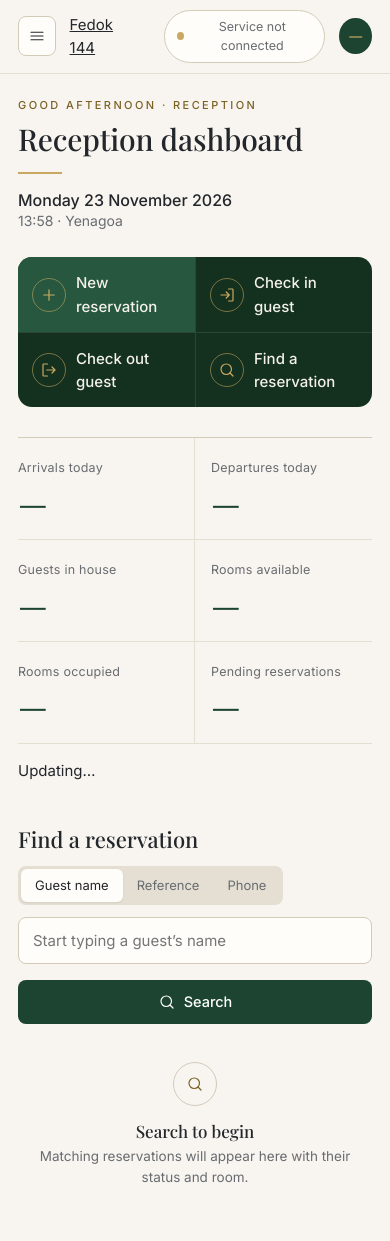
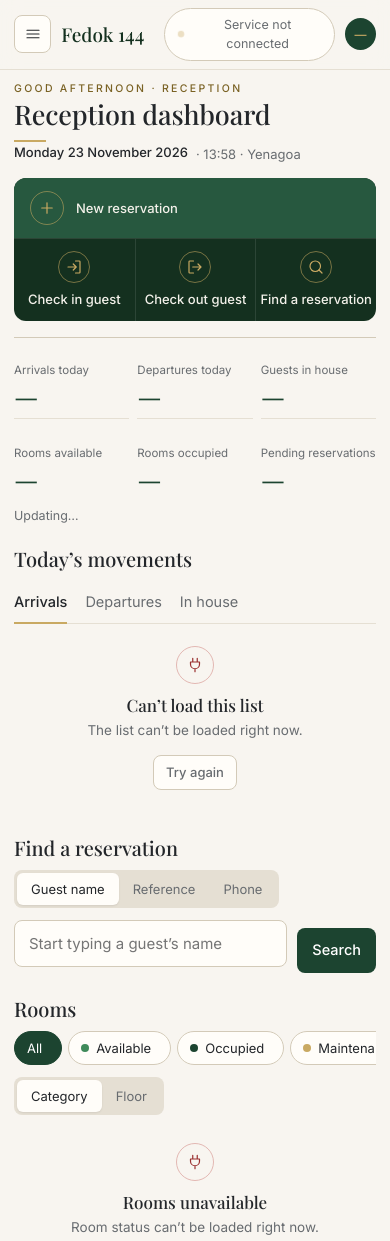
Before and after one commit to Lawrenceebialex/FedokHotel, a plain HTML site: page desk/index.html in a window 390 px wide. Shown: the top 1241 px of the page. Drawn offline with nearby package versions, Linux system fonts and the light colour scheme.

Commit message:
Staff dashboard: refined design system (connection pill, room chips, mobile layout)

```diff
--- a/desk/staff.css
+++ b/desk/staff.css
@@ -47,6 +47,7 @@ svg.i{width:18px;height:18px;fill:none;stroke:currentColor;stroke-width:1.6;stro
 .top .crumb b{color:var(--ink);font-weight:500}
 .top .sp{flex:1}
 .menu-btn{display:none}
+.top-brand{display:none;font:500 19px/1 var(--serif);color:var(--forest-800);text-decoration:none;white-space:nowrap}
 .search-mini{display:flex;align-items:center;gap:8px;padding:8px 12px;min-width:240px;background:var(--paper);border:1px solid var(--line);border-radius:99px;color:var(--muted);font-size:13.5px;cursor:text}
 .search-mini kbd{margin-left:auto;font:500 11px var(--sans);border:1px solid var(--line-strong);border-radius:5px;padding:1px 6px}
 .avatar{width:36px;height:36px;border-radius:50%;display:grid;place-items:center;background:var(--forest-700);color:var(--brass);font:500 13px var(--sans)}
@@ -60,7 +61,7 @@ h1::after{content:"";display:block;width:44px;height:2px;background:var(--brass)
 h2{font:500 22px/1.2 var(--serif)}
 .sec-h{display:flex;align-items:baseline;justify-content:space-between;gap:12px;margin-bottom:14px}
 .sec-h p{font-size:13.5px;color:var(--muted)}
-.cols{display:grid;grid-template-columns:minmax(0,1.75fr) minmax(0,1fr);gap:48px;margin-top:44px}
+.cols{display:grid;grid-template-columns:minmax(0,1.3fr) minmax(0,1fr);gap:48px;margin-top:40px}
 .cols>section+section{margin-top:0}
 section.blk+section.blk{margin-top:44px}
 
@@ -74,14 +75,15 @@ section.blk+section.blk{margin-top:44px}
 .qa b{display:block;font-weight:500;font-size:15px}
 .qa small{display:block;color:rgba(243,241,234,.62);font-size:12.5px;line-height:1.35;margin-top:2px}
 
-/* stat strip */
-.stats{display:grid;grid-template-columns:repeat(6,1fr);border-top:1px solid var(--line-strong);border-bottom:1px solid var(--line)}
-.stat{padding:20px 18px 18px 0;border-right:1px solid var(--line);padding-left:18px}
-.stat:first-child{padding-left:0}.stat:last-child{border-right:0}
-.stat dt{font-size:12.5px;color:var(--muted);letter-spacing:.02em}
-.stat dd{margin:6px 0 0;font:500 34px/1.1 var(--serif);color:var(--forest-700)}
-.stat small{display:block;margin-top:6px;font-size:12px;color:var(--muted)}
-[data-state=loading] .stat dd{color:transparent;width:46px;border-radius:6px;background:linear-gradient(90deg,var(--line) 25%,#efe9dd 50%,var(--line) 75%);background-size:200% 100%;animation:sh 1.3s infinite}
+/* stat strip: one hairline, large numerals, tabular figures */
+.stats{display:grid;grid-template-columns:repeat(6,1fr);gap:0 10px;margin:0;border-top:1px solid var(--line-strong)}
+.stat{padding:16px 0 4px}
+.stat dt{display:flex;align-items:flex-end;min-height:2.6em;font-size:12px;line-height:1.3;color:var(--muted)}
+.stat dd{margin:6px 0 0;font:500 40px/1 var(--serif);color:var(--forest-700);font-variant-numeric:lining-nums tabular-nums}
+.stat dd.nodata{color:#bdb5a1}
+.stats-note{display:flex;flex-wrap:wrap;align-items:center;gap:4px 10px;min-height:22px;margin:10px 0 0;font-size:12.5px;color:var(--muted)}
+.stats-note .btn{padding:2px 10px}
+[data-state=loading] .stat dd{color:transparent;width:44px;border-radius:6px;background:linear-gradient(90deg,var(--line) 25%,#efe9dd 50%,var(--line) 75%);background-size:200% 100%;animation:sh 1.3s infinite}
 @keyframes sh{to{background-position:-200% 0}}
 
 /* ---------- components ---------- */
@@ -123,9 +125,14 @@ tbody tr:hover td{background:rgba(255,253,249,.7)}
 .badge::before{content:"";width:6px;height:6px;border-radius:50%;background:currentColor}
 .b-ok{background:var(--sage);color:var(--sage-ink)}.b-pend{background:var(--brass-soft);color:var(--brass-ink)}
 .b-bad{background:var(--danger-soft);color:var(--danger)}.b-off{background:var(--info-soft);color:var(--info-ink)}
-.pill{display:inline-flex;align-items:center;gap:8px;padding:6px 12px;border:1px solid var(--line-strong);border-radius:99px;font-size:12.5px;color:var(--muted);background:var(--paper)}
-.dot{width:8px;height:8px;border-radius:50%;background:#a9a08b}
-.pill.ok .dot{background:#3f8a5a}.pill.warn .dot{background:var(--brass)}
+.pill{display:inline-flex;align-items:center;gap:8px;padding:6px 12px;border:1px solid var(--line-strong);border-radius:99px;font:inherit;font-size:12.5px;color:var(--muted);background:var(--paper);cursor:default}
+.dot{width:8px;height:8px;border-radius:50%;background:#a9a08b;flex:none}
+.pill[data-s=connected] .dot{background:#3f8a5a}
+.pill[data-s=connecting] .dot{background:var(--brass);animation:pulse 1.1s ease-in-out infinite}
+.pill[data-s=disconnected]{color:var(--danger);border-color:#e3b8b3;cursor:pointer}
+.pill[data-s=disconnected] .dot{background:var(--danger)}
+.pill[data-s=disconnected]:hover{background:var(--danger-soft)}
+@keyframes pulse{50%{opacity:.35;transform:scale(.8)}}
 
 /* data regions: loading / empty / error / ready */
 [data-region] [data-show]{display:none}
@@ -139,15 +146,25 @@ tbody tr:hover td{background:rgba(255,253,249,.7)}
 .skel-row{height:18px;margin:18px 0;border-radius:6px;background:linear-gradient(90deg,var(--line) 25%,#efe9dd 50%,var(--line) 75%);background-size:200% 100%;animation:sh 1.3s infinite}
 
 /* room overview */
-.legend{display:flex;flex-wrap:wrap;gap:8px 16px;font-size:13px;color:var(--muted);margin-bottom:18px}
-.legend span{display:inline-flex;align-items:center;gap:7px}
-.legend i{width:10px;height:10px;border-radius:3px;background:var(--c)}
-.types{list-style:none;margin:0 0 22px;padding:0;border-top:1px solid var(--line-strong)}
-.types li{display:flex;justify-content:space-between;align-items:baseline;gap:12px;padding:13px 0;border-bottom:1px solid var(--line)}
-.types b{font-weight:500}.types small{display:block;color:var(--muted);font-size:12.5px}
-.types .n{font:500 20px var(--serif);color:var(--forest-700)}
-.rooms-grid{display:grid;grid-template-columns:repeat(auto-fill,minmax(64px,1fr));gap:8px}
-.room{padding:10px 6px;text-align:center;border-radius:8px;border:1px solid var(--line-strong);font-size:13px;background:var(--paper)}
+.room-tools{display:flex;flex-direction:column;gap:10px;margin-bottom:6px}
+.chips{display:flex;flex-wrap:wrap;gap:6px;padding-bottom:2px;scrollbar-width:none}.chips::-webkit-scrollbar{display:none}
+.chip{flex:none;display:inline-flex;align-items:center;gap:7px;padding:6px 12px;border:1px solid var(--line-strong);border-radius:99px;background:var(--paper);font-size:13px;cursor:pointer;white-space:nowrap}
+.chip i{width:8px;height:8px;border-radius:50%;background:var(--c)}
+.chip b{font-weight:500;color:var(--muted);font-variant-numeric:tabular-nums}
+.chip:hover{border-color:var(--forest-700)}
+.chip[aria-pressed=true]{background:var(--forest-700);border-color:var(--forest-700);color:#fff}.chip[aria-pressed=true] b{color:rgba(255,255,255,.78)}
+.seg-sm{margin:0;align-self:flex-start}.seg button:disabled{opacity:.45;cursor:not-allowed}
+.grp{margin-top:16px}
+.grp h3{display:flex;justify-content:space-between;padding-bottom:8px;border-bottom:1px solid var(--line);font:500 11.5px/1 var(--sans);letter-spacing:.14em;text-transform:uppercase;color:var(--muted)}
+.rooms-grid{display:grid;grid-template-columns:repeat(auto-fill,minmax(96px,1fr));gap:8px;margin:12px 0 0;padding:0;list-style:none}
+.room{--c:#a9a08b;position:relative;min-height:58px;padding:9px 8px 8px 13px;border:1px solid var(--line-strong);border-radius:8px;background:var(--paper)}
+.room::before{content:"";position:absolute;left:0;top:7px;bottom:7px;width:3px;border-radius:0 3px 3px 0;background:var(--c)}
+.room b{display:block;font:500 17px/1.1 var(--serif);font-variant-numeric:lining-nums}
+.room small{display:block;margin-top:3px;font-size:11px;line-height:1.25;color:var(--muted)}
+.room .nm{color:var(--ink)}
+.room[data-st=available]{--c:#3f8a5a}.room[data-st=occupied]{--c:var(--forest-700);background:#f1f4ef}
+.room[data-st=maintenance]{--c:var(--brass)}.room[data-st=out]{--c:var(--danger);background:#fbf1ef}
+.room .q{position:absolute;top:6px;right:8px;font-size:11px;color:var(--muted)}
 
 /* modal + toast */
 dialog{width:min(480px,calc(100% - 32px));padding:0;border:0;border-radius:14px;background:var(--paper);color:var(--ink);box-shadow:0 24px 60px rgba(14,34,23,.28)}
@@ -161,10 +178,45 @@ dialog[open]{animation:pop .28s var(--ease)}
 .toast.on{opacity:1;transform:translate(-50%,0)}
 
 /* ---------- responsive ---------- */
-@media (max-width:1180px){.stats{grid-template-columns:repeat(3,1fr)}.stat:nth-child(3){border-right:0}.stat:nth-child(4){padding-left:0}.stat:nth-child(n+4){border-top:1px solid var(--line)}.cols{grid-template-columns:1fr;gap:44px}.qa{grid-template-columns:repeat(2,1fr)}.qa button:nth-child(3){border-left:0}.qa button:nth-child(n+3){border-top:1px solid rgba(255,255,255,.1)}}
+@media (max-width:1180px){
+  .cols{display:flex;flex-direction:column;gap:30px;margin-top:30px}.cols>div{display:contents}
+  .s-move{order:1}.s-search{order:2}.s-rooms{order:3}section.blk+section.blk{margin-top:0}
+  .qa small{display:none}.qa button{padding:16px 18px}
+}
 @media (max-width:980px){
-  .side{transform:translateX(-100%);box-shadow:none}.side.open{transform:none;box-shadow:12px 0 40px rgba(0,0,0,.25)}
-  .wrap{margin-left:0}.menu-btn{display:inline-grid;place-items:center;width:40px;height:40px;border:1px solid var(--line-strong);background:var(--paper);border-radius:8px;cursor:pointer}
-  .top{padding:10px 18px}.search-mini{display:none}main{padding:26px 18px 56px}.head .meta{text-align:left}}
-@media (max-width:560px){.stats{grid-template-columns:repeat(2,1fr)}.stat,.stat:first-child,.stat:nth-child(4){padding-left:16px}.stat:nth-child(odd){padding-left:0}.stat:nth-child(2n){border-right:0}.stat:nth-child(3){border-right:1px solid var(--line)}.stat:nth-child(n+3){border-top:1px solid var(--line)}.qa button{padding:14px;gap:10px}.qa small{display:none}.qa .ico{width:34px;height:34px}.search{grid-template-columns:1fr}.top .crumb{display:none}.tabs{gap:18px}}
+  .side{transform:translateX(-100%)}.side.open{transform:none;box-shadow:12px 0 40px rgba(0,0,0,.25)}
+  .wrap{margin-left:0}
+  .menu-btn{display:inline-grid;place-items:center;width:38px;height:38px;border:1px solid var(--line-strong);background:var(--paper);border-radius:8px;cursor:pointer}
+  .top{min-height:54px;padding:8px 14px;gap:10px}.top-brand{display:block}.top .crumb,.search-mini{display:none}.top .sp{flex:1}
+  .avatar{width:32px;height:32px;font-size:12px}
+  main{padding:20px 18px 48px}.head .meta{text-align:left}
+}
+@media (max-width:720px){
+  main{padding:14px 14px 40px}
+  .chips{flex-wrap:nowrap;overflow-x:auto}#clock::before{content:"· "}
+  .head{gap:2px;margin-bottom:14px}.eyebrow{margin-bottom:6px;font-size:10.5px}
+  h1{font-size:27px}h1::after{width:32px;margin-top:10px}
+  .head .meta{display:flex;flex-wrap:wrap;gap:0 8px;font-size:13px}.head .meta strong{display:inline;font-size:13px}
+  .qa{grid-template-columns:repeat(3,1fr);margin-bottom:16px;border-radius:12px}
+  .qa button{flex-direction:column;justify-content:center;gap:6px;padding:12px 4px;text-align:center;border-left:1px solid rgba(255,255,255,.1);border-top:1px solid rgba(255,255,255,.1)}
+  .qa button:first-child{grid-column:1/-1;flex-direction:row;justify-content:flex-start;gap:12px;padding:13px 16px;border:0;text-align:left}
+  .qa button:nth-child(2){border-left:0}.qa small{display:none}.qa b{font-size:13px}
+  .qa .ico{width:32px;height:32px}.qa button:first-child .ico{width:34px;height:34px}
+  .stats{grid-template-columns:repeat(3,1fr);gap:0 8px}
+  .stat{padding:10px 0 2px}.stat:nth-child(n+4){border-top:1px solid var(--line);margin-top:6px;padding-top:12px}
+  .stat dt{min-height:2.6em;font-size:11.5px}.stat dd{font-size:28px;margin-top:4px}
+  [data-state=loading] .stat dd{width:30px}
+  .cols{gap:24px;margin-top:20px}h2{font-size:20px}.sec-h{margin-bottom:10px}
+  .state{padding:22px 10px}.state .ring{width:38px;height:38px;margin-bottom:10px}
+  #results:not(.searched) [data-show=empty]{display:none}
+  .search{grid-template-columns:1fr auto}.search .btn{padding:10px 14px}.search .btn svg{display:none}
+  .tabs{gap:18px}
+  thead{display:none}table,tbody{display:block}
+  tr{display:grid;grid-template-columns:auto 1fr auto;gap:1px 0;padding:11px 0;border-bottom:1px solid var(--line)}
+  td{padding:0;border:0}td.g{grid-column:1/3;font-weight:500}td.st{grid-column:3;grid-row:1/3;align-self:center}
+  td.r,td.sy{font-size:13px;color:var(--muted)}td.sy{padding-left:10px}td.a{display:none}
+  tbody tr:hover td{background:none}
+  .rooms-grid{grid-template-columns:repeat(auto-fill,minmax(88px,1fr));gap:6px}
+}
+@media (max-width:360px){#connText{position:absolute;width:1px;height:1px;overflow:hidden;clip:rect(0 0 0 0)}.pill{padding:8px}}
 @media (prefers-reduced-motion:reduce){*{animation:none!important;transition:none!important}}
```
